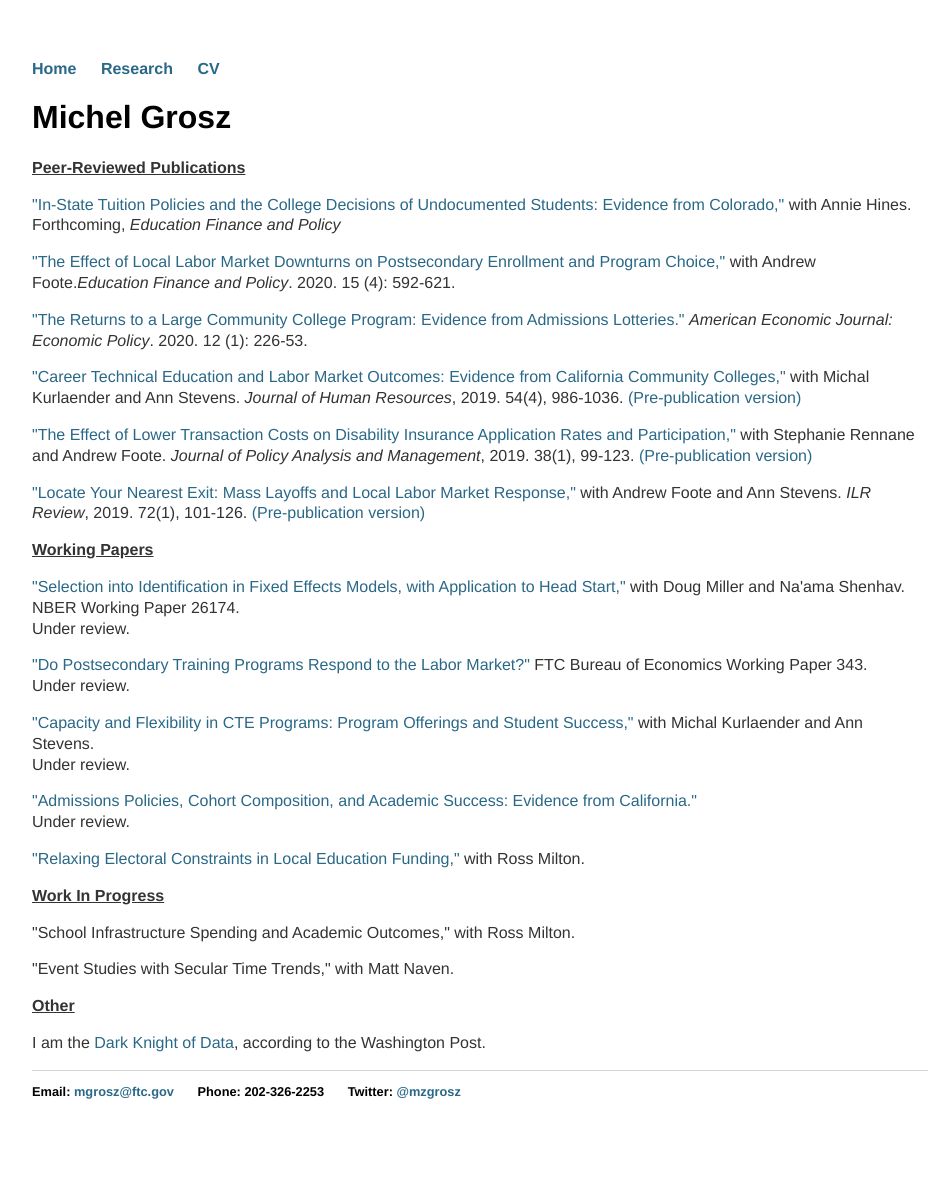
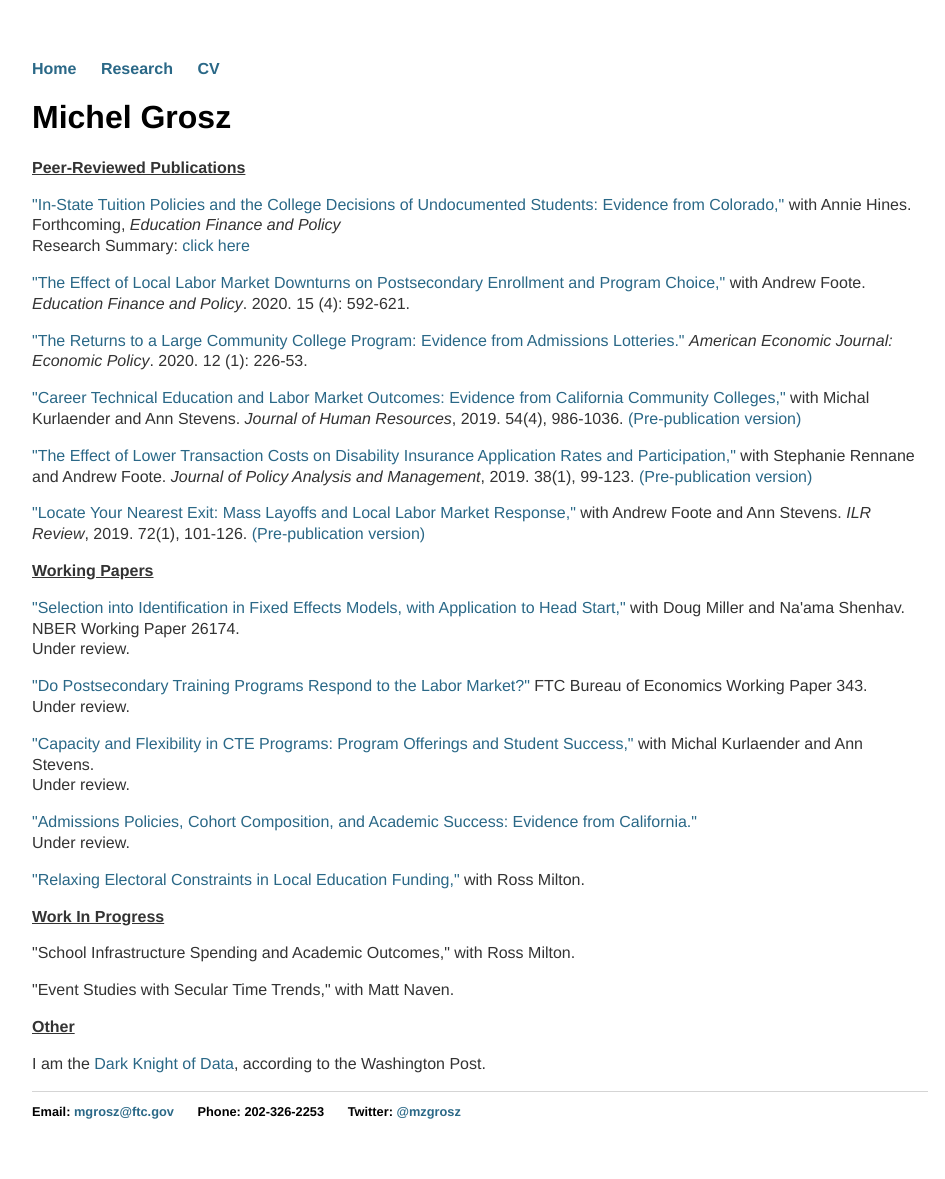
Before and after one commit to mzgrosz/mzgrosz.github.io, a Jekyll site: the page built from research/index.html, in a window 1280 px wide. Shown: the whole page, without its empty margins (160-1105 px from the left). Built offline with Jekyll 4.4.1, drawn with Linux system fonts in a browser that asks for light colours.

Commit message:
Update index.html

```diff
--- a/research/index.html
+++ b/research/index.html
@@ -9,11 +9,11 @@ title: Michel Grosz
 
 
 <p><b><u>Peer-Reviewed Publications</u></b></p>
-<p><a href="https://mzgrosz.github.io/research/gh_1118.pdf">&quot;In-State Tuition Policies and the College Decisions of Undocumented Students: Evidence from Colorado,&quot;</a> with Annie Hines.<br>
-	Forthcoming, <em>Education Finance and Policy</em> <br>
+<p><a href="https://mzgrosz.github.io/research/gh_2009.pdf">&quot;In-State Tuition Policies and the College Decisions of Undocumented Students: Evidence from Colorado,&quot;</a> with Annie Hines.<br> Forthcoming, <em>Education Finance and Policy</em> <br>
+	Research Summary: <a https://mzgrosz.github.io/research/gh_onepager.pdf">click here</a><br>
 	</p>
 
-<p><a href="https://www.mitpressjournals.org/doi/abs/10.1162/edfp_a_00288">&quot;The Effect of Local Labor Market Downturns on Postsecondary Enrollment and Program Choice,&quot;</a> with Andrew Foote.<em>Education Finance and Policy</em>. 2020. 15 (4): 592-621.  <br>
+<p><a href="https://www.mitpressjournals.org/doi/abs/10.1162/edfp_a_00288">&quot;The Effect of Local Labor Market Downturns on Postsecondary Enrollment and Program Choice,&quot;</a> with Andrew Foote.<em> Education Finance and Policy</em>. 2020. 15 (4): 592-621.  <br>
 	<!--Pre-publication version: <a href="https://aefpweb.org/sites/default/files/webform/42/FooteGrosz_AEFPPaper.pdf">click here</a><br>
 	-->
 	</p>
```
